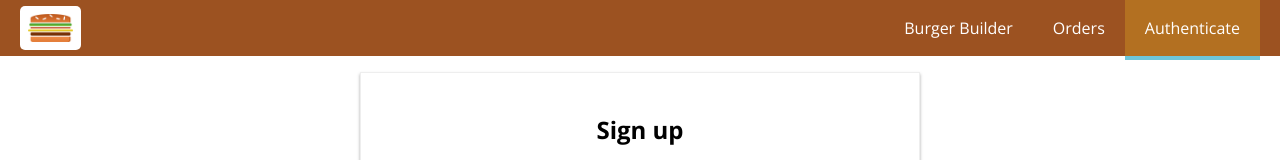
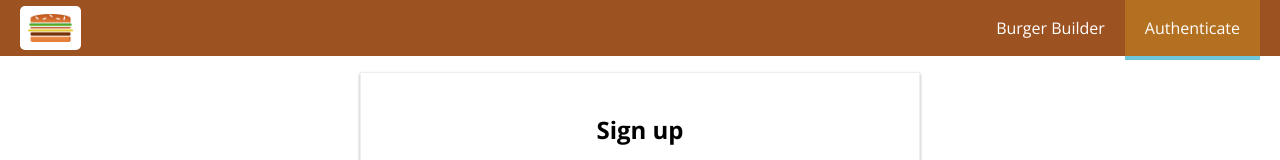
Before and after one commit to romankrru/burger-builder, a React app: page /auth in a window 1280 px wide. Shown: the top 160 px of the page. Built offline with nearby package versions, Linux system fonts and the light colour scheme.

Commit message:
Hide link to orders from unauthenticated users

```diff
--- a/src/components/Navigation/NavigationItems/NavigationItems.js
+++ b/src/components/Navigation/NavigationItems/NavigationItems.js
@@ -7,7 +7,10 @@ import styles from './NavigationItems.css';
 const NavigationItems = props => (
   <ul className={styles.NavigationItems}>
     <NavigationItem active link="/">Burger Builder</NavigationItem>
-    <NavigationItem link="/orders">Orders</NavigationItem>
+    {props.isAuthenticated ?
+      <NavigationItem link="/orders">Orders</NavigationItem> :
+      null
+    }
     {props.isAuthenticated ?
       <NavigationItem link="/logout">Logout</NavigationItem> :
       <NavigationItem link="/auth">Authenticate</NavigationItem>
```
